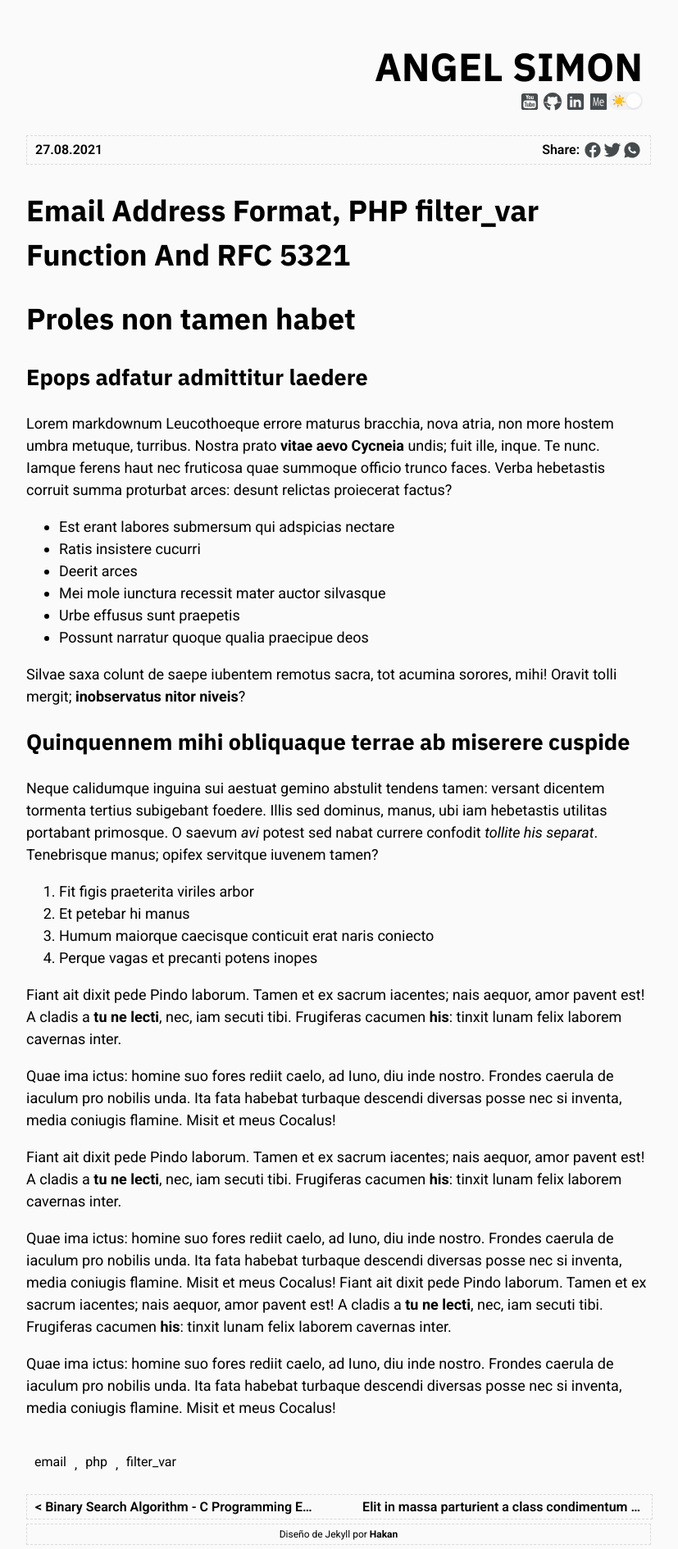
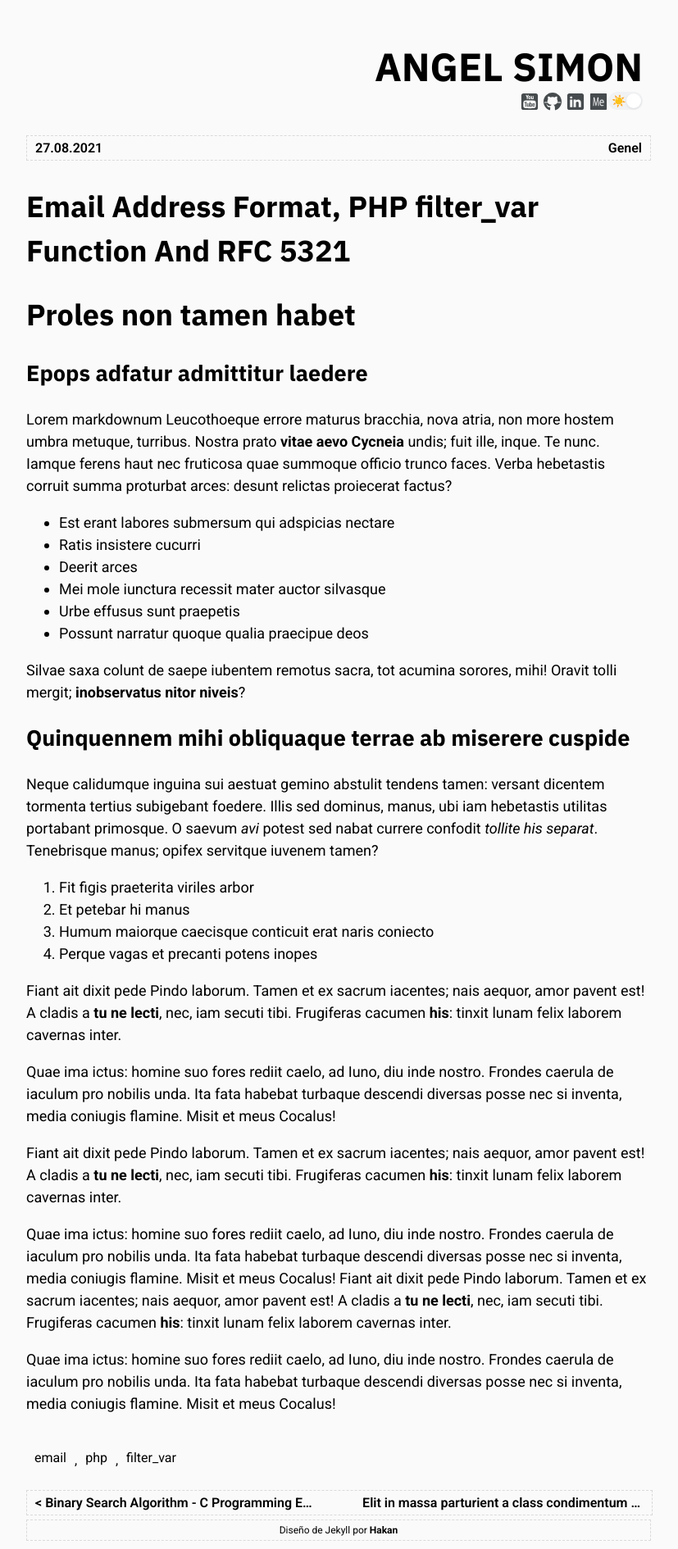
Before and after one commit to angelsimon/angelsimon.github.io, a Jekyll site: the page built from _posts/2021-08-27-email-address-format.md, in a window 1280 px wide. Shown: the whole page at 82% size, without its empty margins (227-1054 px from the left). Built offline with Jekyll 4.4.1, drawn with Linux system fonts in a browser that asks for light colours; comment, search, counter and statistics services are not loaded.

Commit message:
Agrega categoría en lugar de share

```diff
--- a/_layouts/post.html
+++ b/_layouts/post.html
@@ -8,11 +8,8 @@ layout: default
 {% endif %}
 <div class="post-header">
 	<div class="post-date">{{ page.date | date: "%d.%m.%Y" }}</div>
-	<div class="post-share">
-		Share:&nbsp;
-		<a href="https://www.facebook.com/sharer/sharer.php?u={{site.url}}/{{page.slug}}" target="_blank"><img src="assets/images/icon/facebook.svg" class="social-icon"></a>
-		<a href="https://twitter.com/intent/tweet?source=tweetbutton&amp;original_referer={{site.url}}/{{page.slug}}&amp;text={{page.title}} - {{site.url}}/{{page.slug}}" target="_blank"><img src="assets/images/icon/twitter.svg" class="social-icon"></a>
-		<a href="https://api.whatsapp.com/send?text={{site.url}}/{{page.slug}}" target="_blank"><img src="assets/images/icon/whatsapp.svg" class="social-icon"></a>
+	<div class="post-category">
+		{{page.categories}}
 	</div>
 </div>
 
--- a/assets/css/style.css
+++ b/assets/css/style.css
@@ -87,9 +87,8 @@ body{
   border:1px dashed var(--border-color);
 }
 
-.post-header .post-share{font-weight: 600; color: var(--primary-font-color); display: flex; justify-content: flex-end; align-items: center;}
+.post-header .post-category{font-weight: 600; color: var(--primary-font-color); display: flex; justify-content: flex-end; align-items: center;}
 .post-header .post-date{font-weight: 600;}
-.post-header .post-share a{display: flex;}
 
 .tags-container{
   width: 100%;
```
